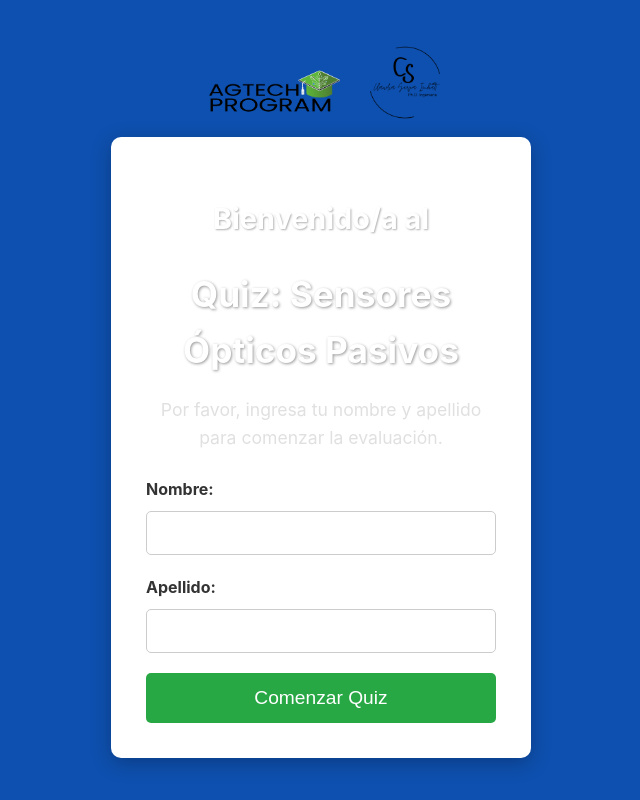
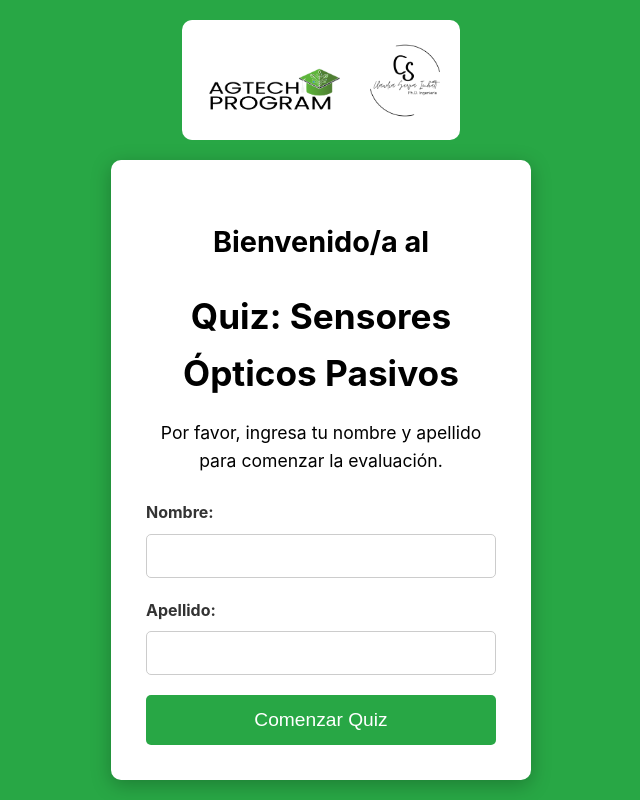
Before and after one commit to claumiseimbett1/remote-sensing-exam, a plain HTML site: page Cuestionario2_ImágenesPasivas.html in a window 1280 px wide. Shown: the whole page, without its empty margins (319-959 px from the left). Drawn offline with nearby package versions, Linux system fonts and the light colour scheme.

Commit message:
mi primer archivo del curso

```diff
--- a/Cuestionario2_ImágenesPasivas.html
+++ b/Cuestionario2_ImágenesPasivas.html
@@ -35,7 +35,7 @@
             left: 0;
             width: 100%;
             height: 100%;
-            background-color: rgba(0, 71, 171, 0.95);
+            background-color: #28a745;
             display: flex;
             flex-direction: column;
             justify-content: center;
@@ -52,22 +52,27 @@
             pointer-events: none;
         }
 
+        #user-info-screen #logo-container {
+            background-color: #fff;
+            padding: 20px;
+            border-radius: 10px;
+            margin-bottom: 20px;
+        }
+
         #user-info-screen h2 {
-            color: #fff;
+            color: #000;
             margin-bottom: 10px;
             font-size: 1.7em;
-            text-shadow: 1px 1px 2px rgba(0,0,0,0.3);
             text-align: center;
         }
         #user-info-screen h1 {
-            color: #fff;
+            color: #000;
             margin-bottom: 15px;
             font-size: 2em;
-            text-shadow: 1px 1px 3px rgba(0,0,0,0.4);
             text-align: center;
         }
         #user-info-screen p {
-            color: #e0e0e0;
+            color: #000;
             margin-bottom: 25px;
             text-align: center;
             max-width: 90%;
```
Also changed, not shown: Cuestionario3_ImágenesActivas.html (+11 -6 lines), index.html (+11 -6 lines).
